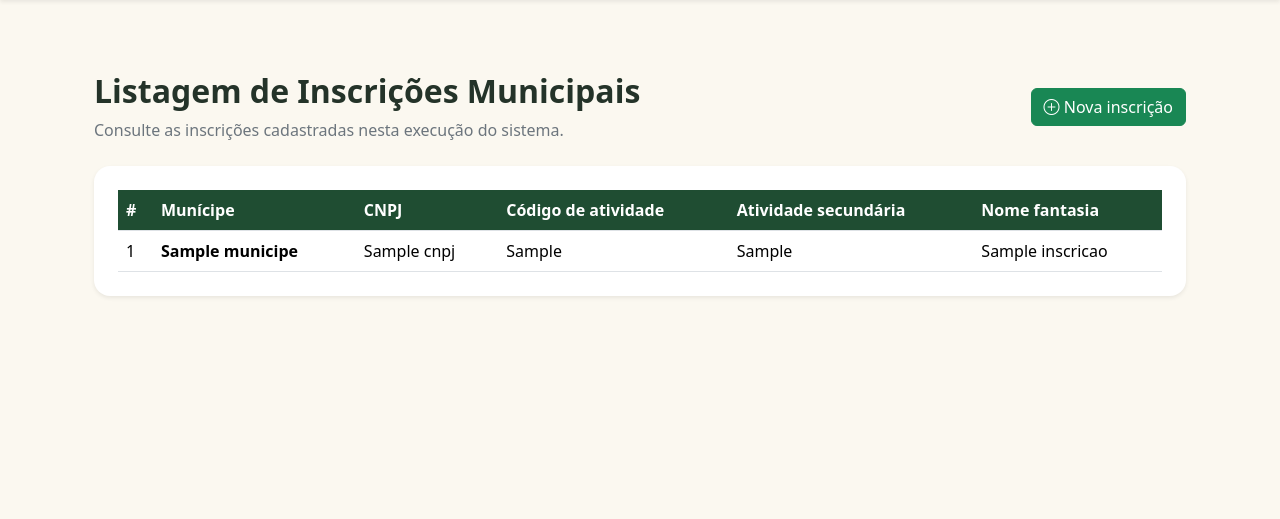
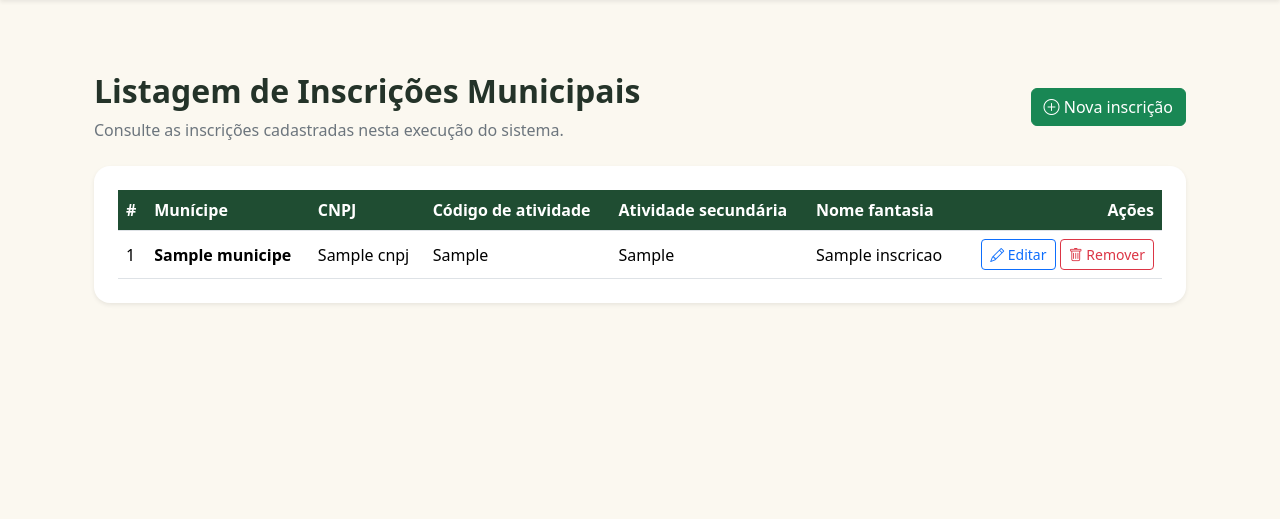
Before and after one commit to DaniellMartins14/requerimentos_trabalho, a Flask app: template templates/inscricao_municipal/listagem.html in a window 1280 px wide. Shown: the part 78-597 px from the top of the page. Run offline with Flask 3, Linux system fonts and the light colour scheme; the template is opened without the code that fills it: most values are stand-ins (such as "Sample title", 1, 10 or a date in 2020).

Commit message:
Adicionar ações à listagem de inscrições municipais

```diff
--- a/templates/inscricao_municipal/listagem.html
+++ b/templates/inscricao_municipal/listagem.html
@@ -37,6 +37,7 @@
                         <th>Código de atividade</th>
                         <th>Atividade secundária</th>
                         <th>Nome fantasia</th>
+                        <th class="text-end">Ações</th>
                     </tr>
                 </thead>
                 <tbody>
@@ -48,6 +49,12 @@
                         <td>{{ inscricao.codigo_atividade }}</td>
                         <td>{{ inscricao.atividade_secundaria }}</td>
                         <td>{{ inscricao.nome_fantasia }}</td>
+                        <td class="text-end text-nowrap">
+                            <a href="{{ url_for('editar_inscricao', registro_id=inscricao.id) }}" class="btn btn-sm btn-outline-primary" title="Editar"><i class="bi bi-pencil"></i> Editar</a>
+                            <form method="POST" action="{{ url_for('remover_inscricao', registro_id=inscricao.id) }}" class="d-inline" onsubmit="return confirm('Tem certeza que deseja remover esta inscrição municipal?');">
+                                <button type="submit" class="btn btn-sm btn-outline-danger" title="Remover"><i class="bi bi-trash"></i> Remover</button>
+                            </form>
+                        </td>
                     </tr>
                     {% endfor %}
                 </tbody>
```
